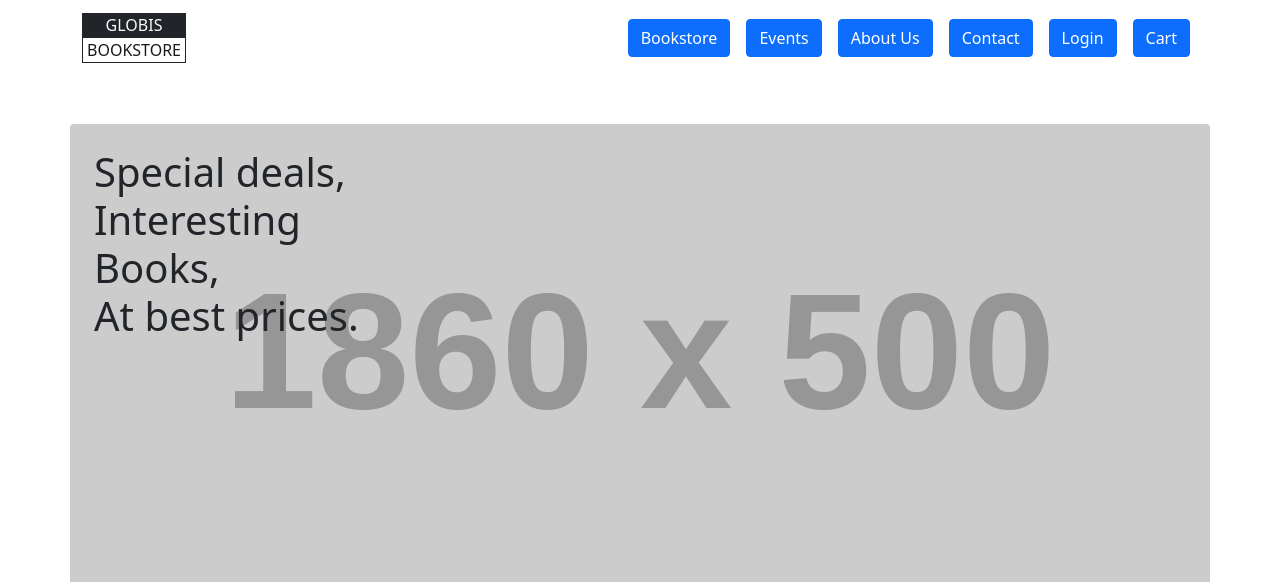
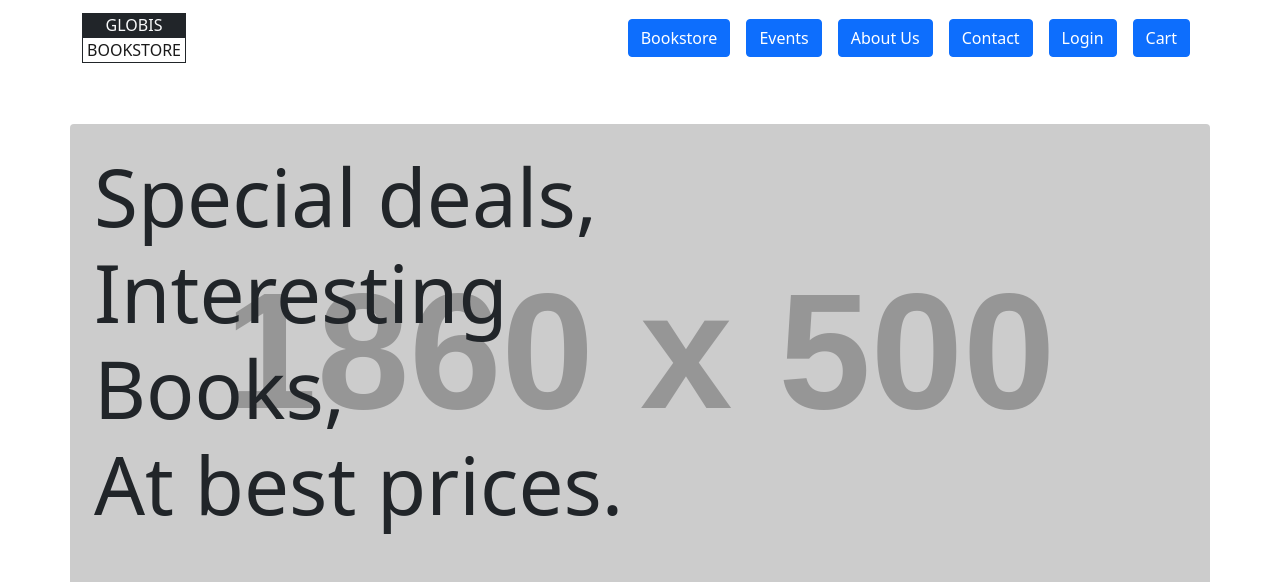
Before and after one commit to progressitech/globis-bookstore, a React (Create React App) app in the folder frontend/: page / in a window 1280 px wide. Shown: the top 582 px of the page. Built offline with nearby package versions, Linux system fonts and the light colour scheme.

Commit message:
changed countainer-1-h1 (font size)

```diff
--- a/frontend/src/ui/App.css
+++ b/frontend/src/ui/App.css
@@ -13,6 +13,10 @@
     height: 30rem;
 }
 
+.container-1-h1 {
+    font-size: 5rem;
+}
+
 Footer {
     background-color: (14,52,90);
 }
--- a/frontend/src/ui/Home.js
+++ b/frontend/src/ui/Home.js
@@ -8,7 +8,7 @@ export function Home() {
       <Container
         className="container-1-image text-dark bg-opacity-10 rounded my-5 p-4"
       >
-        <h1>Special deals, <br /> Interesting <br />Books, <br />At best prices.</h1>
+        <h1 className="container-1-h1">Special deals, <br /> Interesting <br />Books, <br />At best prices.</h1>
       </Container>
       <Container>
                 <Row>
```
